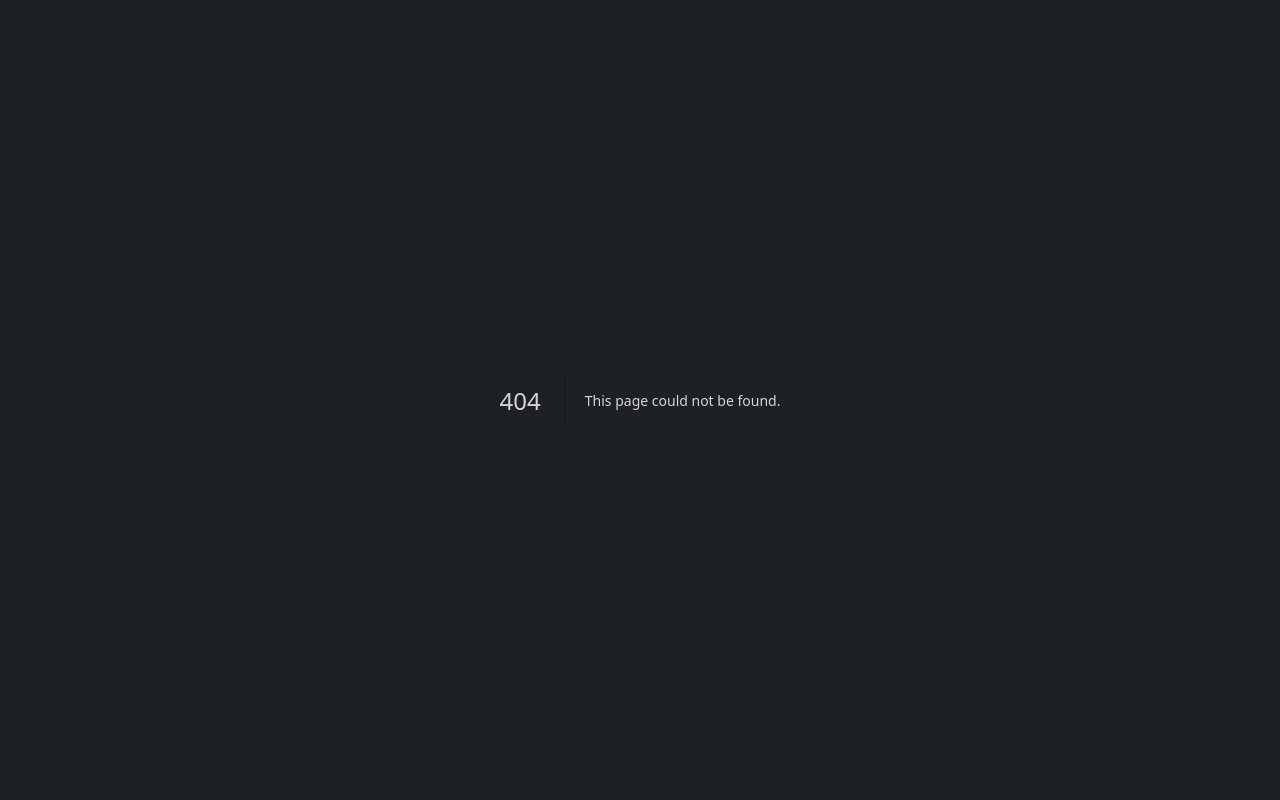
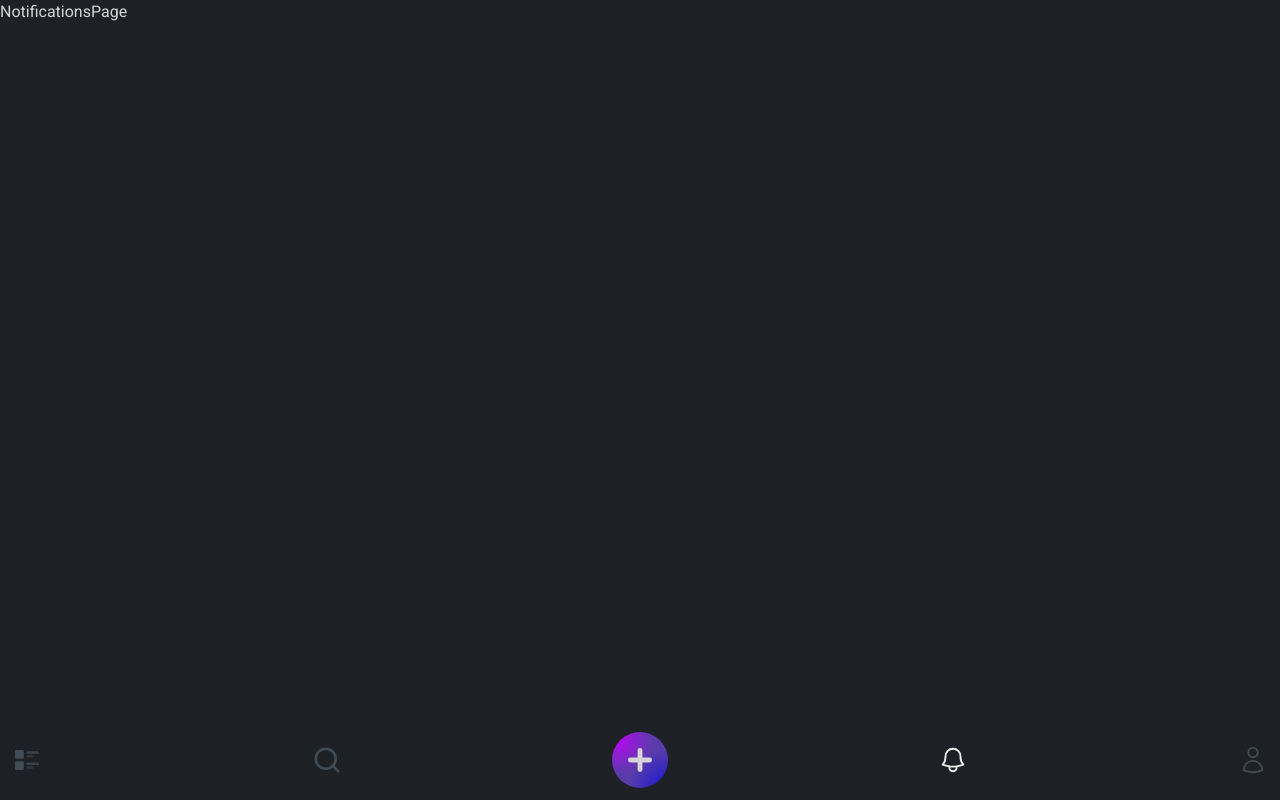
Before and after one commit to rachit-bharadwaj/major-project, a Next.js app in the folder code/: page /notifications in a window 1280 px wide. Before the commit this address had no page. Built offline with nearby package versions, Linux system fonts and the light colour scheme.

Commit message:
added pages for navbar

```diff
--- /dev/null
+++ b/code/app/(main)/create/page.tsx
@@ -0,0 +1,9 @@
+
+
+const CreatePage = () => {
+  return (
+    <div>CreatePage</div>
+  )
+}
+
+export default CreatePage
--- /dev/null
+++ b/code/app/(main)/notifications/page.tsx
@@ -0,0 +1,5 @@
+const NotificationsPage = () => {
+  return <div>NotificationsPage</div>;
+};
+
+export default NotificationsPage;
--- /dev/null
+++ b/code/app/(main)/profile/page.tsx
@@ -0,0 +1,5 @@
+const ProfilePage = () => {
+  return <div>ProfilePage</div>;
+};
+
+export default ProfilePage;
--- /dev/null
+++ b/code/app/(main)/search/page.tsx
@@ -0,0 +1,5 @@
+const SearchPage = () => {
+  return <div>Searchpage</div>;
+};
+
+export default SearchPage;
--- a/code/templates/shared/NavItem.tsx
+++ b/code/templates/shared/NavItem.tsx
@@ -17,7 +17,7 @@ const NavItem = ({ Icon, label, link }: NavItem) => {
     <Link href={link}>
       <Icon
         className={`text-3xl ${
-          path === link ? `text-primary-100` : "text-primary-300"
+          path === link ? `text-primary-100` : "text-primary-400"
         }`}
       />
       <p className="hidden">{label}</p>
```
